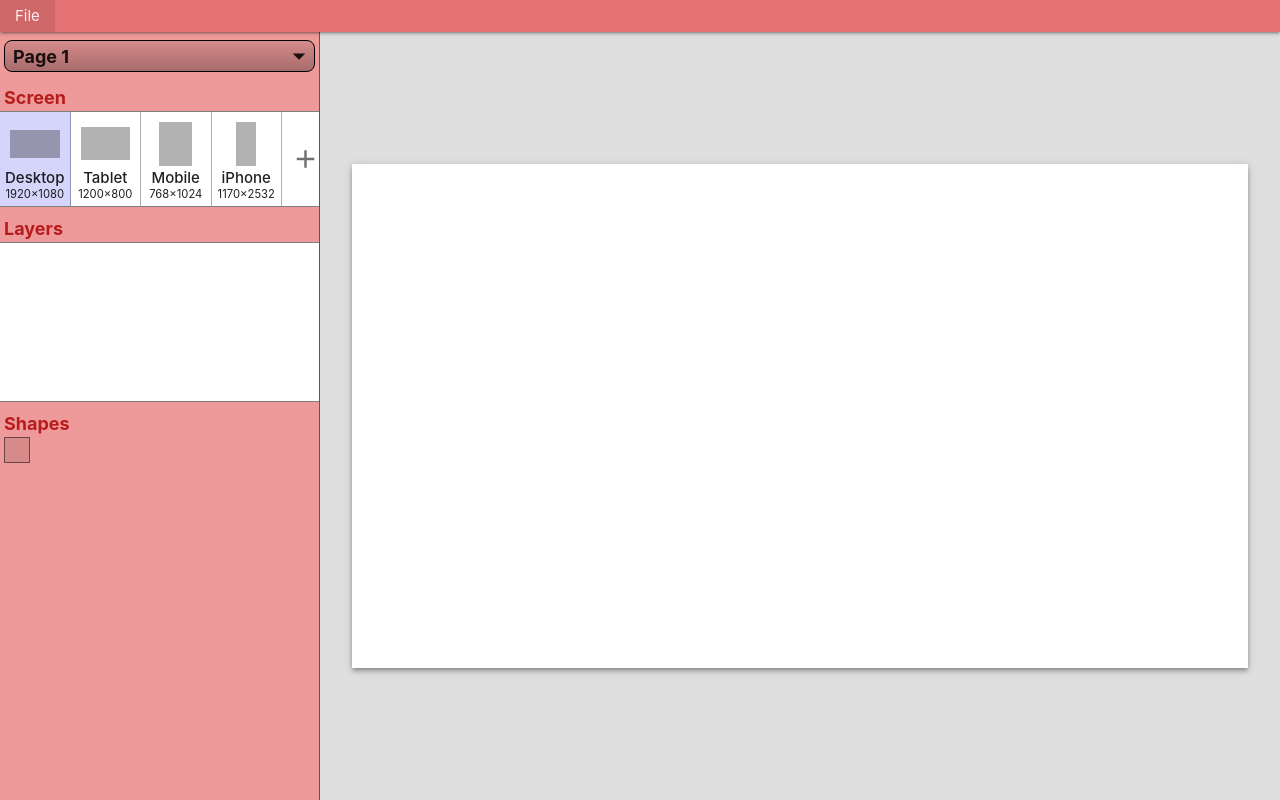
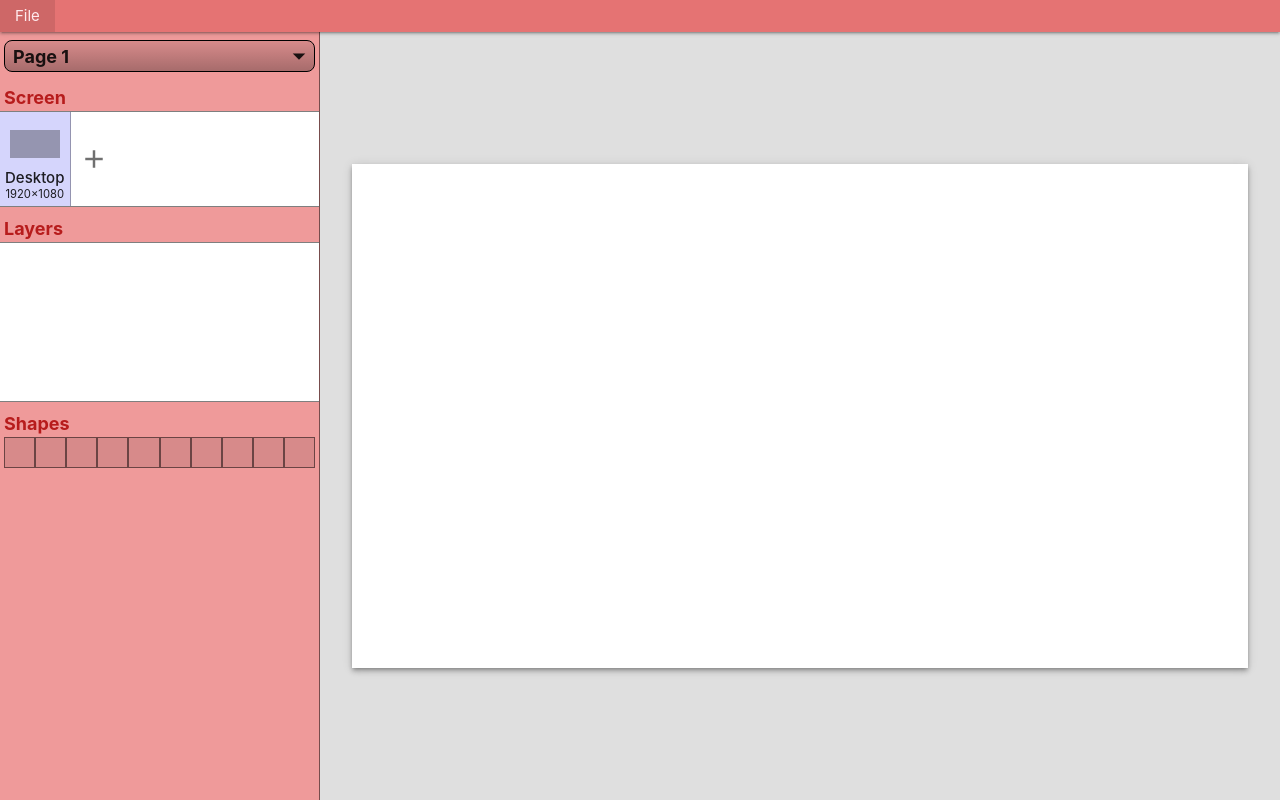
Before and after one commit to ShaneByrne0963/wirefree, a React (Vite) app: page / in a window 1280 px wide. Built offline with nearby package versions, Linux system fonts and the light colour scheme.

Commit message:
Update shape buttons to have a minimum size

```diff
--- a/src/assets/css/style.css
+++ b/src/assets/css/style.css
@@ -152,7 +152,7 @@ label {
 
 #shape-palette {
     display: grid;
-    grid-template-rows: 1fr 1fr;
+    grid-template-columns: repeat(auto-fit, minmax(30px, 1fr));
     padding: 0 4px;
 }
 
--- a/src/components/side-panel/ShapePalette.tsx
+++ b/src/components/side-panel/ShapePalette.tsx
@@ -4,17 +4,20 @@ type ShapePaletteProps = {
   color: string;
 };
 
-// How many shapes exist in a single row
-const paletteSpan = 12;
-
 function ShapePalette(props: ShapePaletteProps) {
-    let paletteCss = {
-      gridTemplateColumns: "repeat(" + paletteSpan + ", 1fr)"
-    };
   return (
     <>
       <SidePanelLabel color={props.color} text="Shapes"></SidePanelLabel>
-        <div id="shape-palette" style={paletteCss}>
+      <div id="shape-palette">
+        <ShapeButton></ShapeButton>
+        <ShapeButton></ShapeButton>
+        <ShapeButton></ShapeButton>
+        <ShapeButton></ShapeButton>
+        <ShapeButton></ShapeButton>
+        <ShapeButton></ShapeButton>
+        <ShapeButton></ShapeButton>
+        <ShapeButton></ShapeButton>
+        <ShapeButton></ShapeButton>
         <ShapeButton></ShapeButton>
       </div>
     </>
@@ -22,9 +25,7 @@ function ShapePalette(props: ShapePaletteProps) {
 }
 
 function ShapeButton() {
-    return (
-        <div className="shape-button"></div>
-    )
+  return <div className="shape-button"></div>;
 }
 
 export default ShapePalette;
--- a/src/components/window/AddScreenSizeWindow.tsx
+++ b/src/components/window/AddScreenSizeWindow.tsx
@@ -1,6 +1,16 @@
 import { useSelector } from "react-redux";
 import { defaultScreenSizes } from "../../context";
 import { RootState } from "../../state/store";
+import { useState } from "react";
+import { ScreenSize } from "../../state/screenSize/screenSizeSlice";
+
+function compareScreenSizes(screenSize1: ScreenSize, screenSize2: ScreenSize) {
+  return (
+    screenSize1.name == screenSize2.name ||
+    (screenSize1.width === screenSize2.width &&
+      screenSize1.height === screenSize2.height)
+  );
+}
 
 function AddScreenSizeWindow() {
   // Finding the available default screen sizes to add
@@ -8,14 +18,11 @@ function AddScreenSizeWindow() {
   const activeScreenSizes = useSelector(
     (state: RootState) => state.screenSize.activeScreens
   );
+
   activeScreenSizes.map((activeScreen) => {
     for (let i = 0; i < availableScreenSizes.length; i++) {
       let defaultScreen = availableScreenSizes[i];
-      if (
-        activeScreen.name === defaultScreen.name ||
-        (activeScreen.width === defaultScreen.width &&
-          activeScreen.height === defaultScreen.height)
-      ) {
+      if (compareScreenSizes(activeScreen, defaultScreen)) {
         availableScreenSizes.splice(i, 1);
         i--;
       }
--- a/src/state/screenSize/screenSizeSlice.ts
+++ b/src/state/screenSize/screenSizeSlice.ts
@@ -2,16 +2,12 @@ import { createSlice, PayloadAction } from "@reduxjs/toolkit";
 import { defaultScreenSizes } from "../../context";
 
 interface ScreenSizeState {
-  activeScreens: {
-    name: string;
-    width: number;
-    height: number;
-  }[];
+  activeScreens: ScreenSize[];
   selectedScreen: number;
 };
 
 const initialState: ScreenSizeState = {
-  activeScreens: [defaultScreenSizes[0], defaultScreenSizes[1], defaultScreenSizes[2], defaultScreenSizes[3]],
+  activeScreens: [defaultScreenSizes[0]],
   selectedScreen: 0
 };
 
@@ -33,6 +29,10 @@ const screenSizeSlice = createSlice({
   }
 });
 
+export type ScreenSize = {
+  name: string;
+  width: number;
+  height: number;
+}
 export const { selectScreenSize, addDefaultScreenSize } = screenSizeSlice.actions;
-
 export default screenSizeSlice.reducer;
```
Lines whose indentation alone changed are shown as unchanged.
